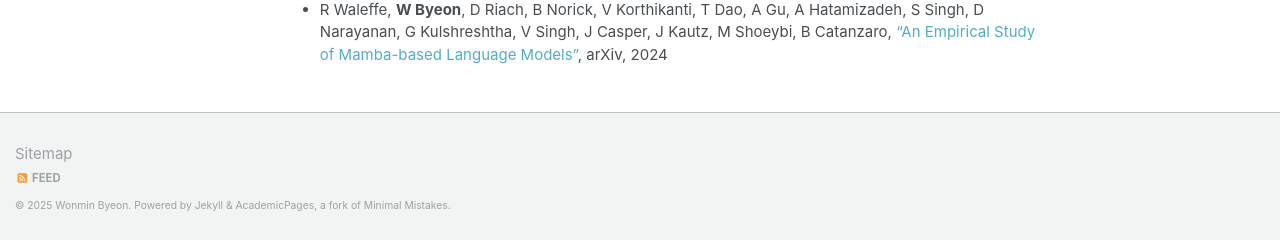
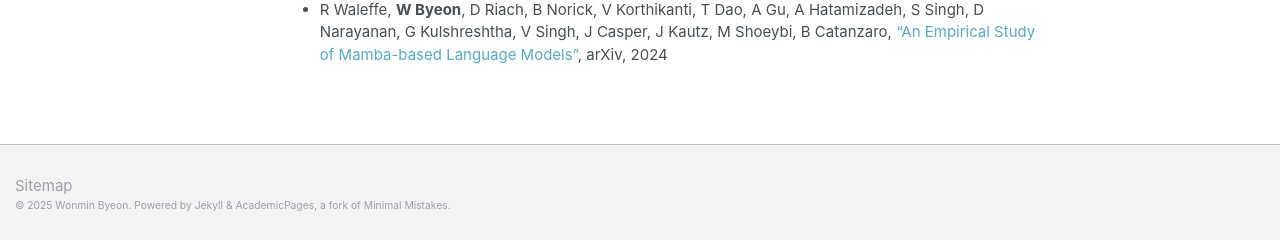
Before and after one commit to wonmin-byeon/wonmin-byeon.github.io, a Jekyll site: the page built from _pages/about.md, in a window 1280 px wide and 1258 px high. Shown: the part 1015-1255 px from the top of the window. Built offline with Jekyll 4.4.1, drawn with Linux system fonts in a browser that asks for light colours; some web fonts are replaced.

Commit message:
remove feed

```diff
--- a/_data/ui-text.yml
+++ b/_data/ui-text.yml
@@ -69,8 +69,8 @@ es: &DEFAULT_ES
   comments_title             :
   more_label                 : "Ver más"
   related_label              : "Podrías ver también"
-  follow_label               : "Seguir:"
-  feed_label                 : "Feed"
+  # follow_label               : "Seguir:"
+  # feed_label                 : "Feed"
   powered_by                 : "Powered by"
   website_label              : "Sitio web"
   email_label                : "Email"
--- a/_includes/footer.html
+++ b/_includes/footer.html
@@ -17,7 +17,6 @@
     {% if site.author.bitbucket %}
       <li><a href="http://bitbucket.org/{{ site.author.bitbucket }}"><i class="fa fa-fw fa-bitbucket" aria-hidden="true"></i> Bitbucket</a></li>
     {% endif %}
-    <li><a href="{% if site.atom_feed.path %}{{ site.atom_feed.path }}{% else %}{{ base_path }}/feed.xml{% endif %}"><i class="fa fa-fw fa-rss-square" aria-hidden="true"></i> {{ site.data.ui-text[site.locale].feed_label | default: "Feed" }}</a></li>
   </ul>
 </div>
 
```
